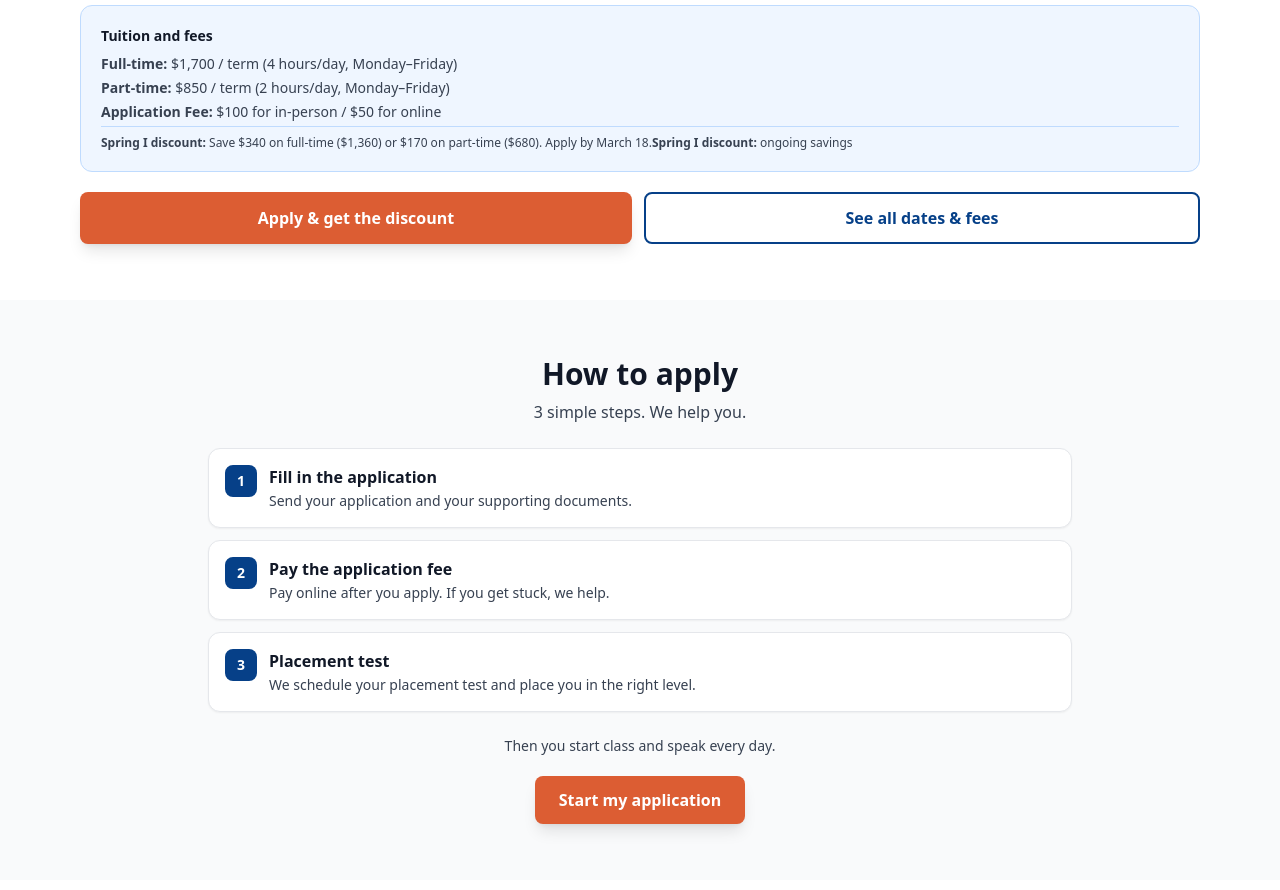
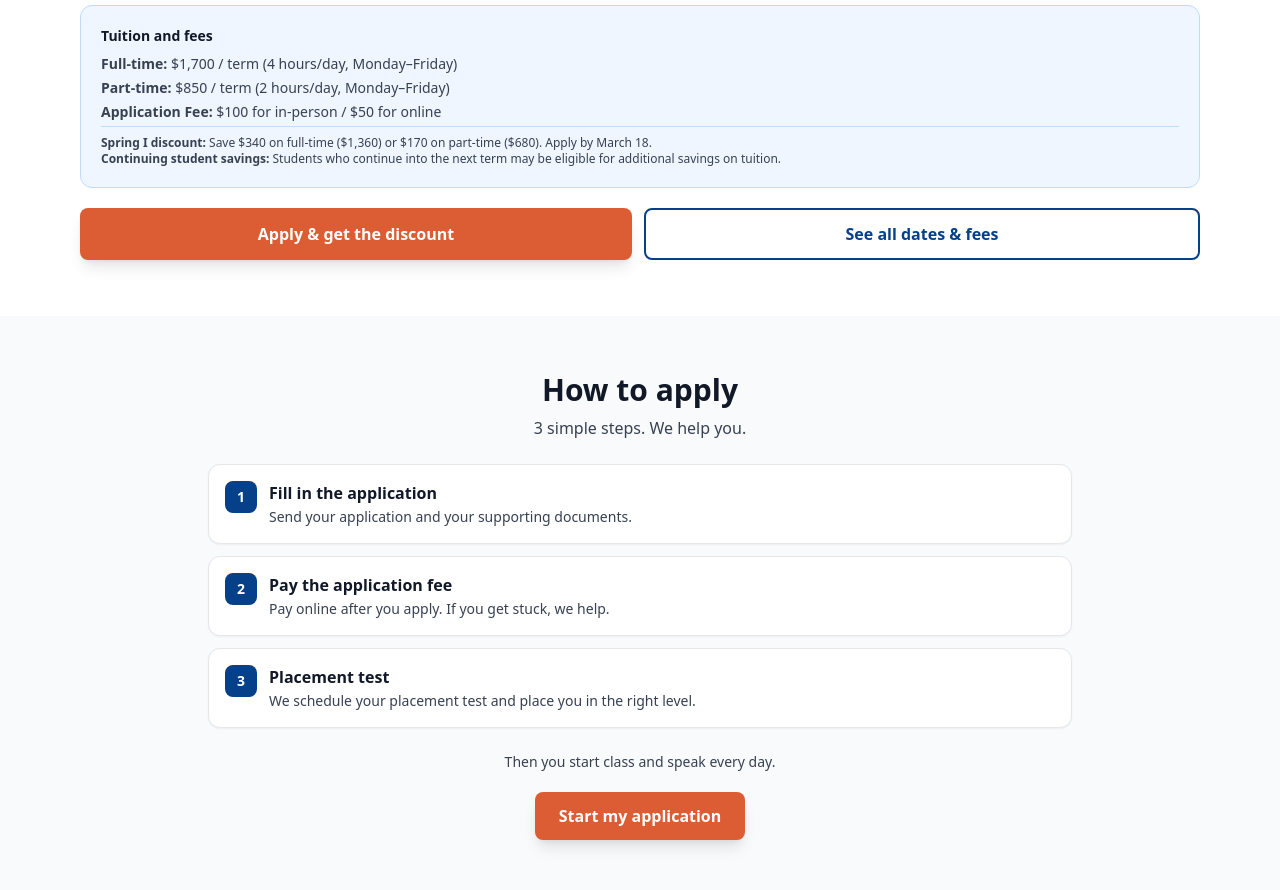
Before and after one commit to Qwixo/Qwixo-apply.INTERLINK.edu-12.3.2026, a React (Vite) app: page /greensboro in a window 1280 px wide. Shown: the part 6160-7050 px from the top of the page. Built offline with nearby package versions, Linux system fonts and the light colour scheme.

Commit message:
Updated GreensboroPage.tsx

```diff
--- a/src/pages/GreensboroPage.tsx
+++ b/src/pages/GreensboroPage.tsx
@@ -739,8 +739,8 @@ function GreensboroPage() {
     <p><span className="font-semibold">Application Fee:</span> $100 for in-person / $50 for online</p>
     <p className="text-xs pt-2 border-t border-blue-200 mt-2">
       <span className="font-semibold">Spring I discount:</span> Save $340 on full-time ($1,360) or $170 on part-time ($680). Apply by March 18.
-                <span className="font-semibold">Spring I discount:</span> ongoing savings
-
+      <br />
+      <span className="font-semibold">Continuing student savings:</span> Students who continue into the next term may be eligible for additional savings on tuition.
     </p>
   </div>
 </div>
```
Lines whose indentation alone changed are shown as unchanged.
